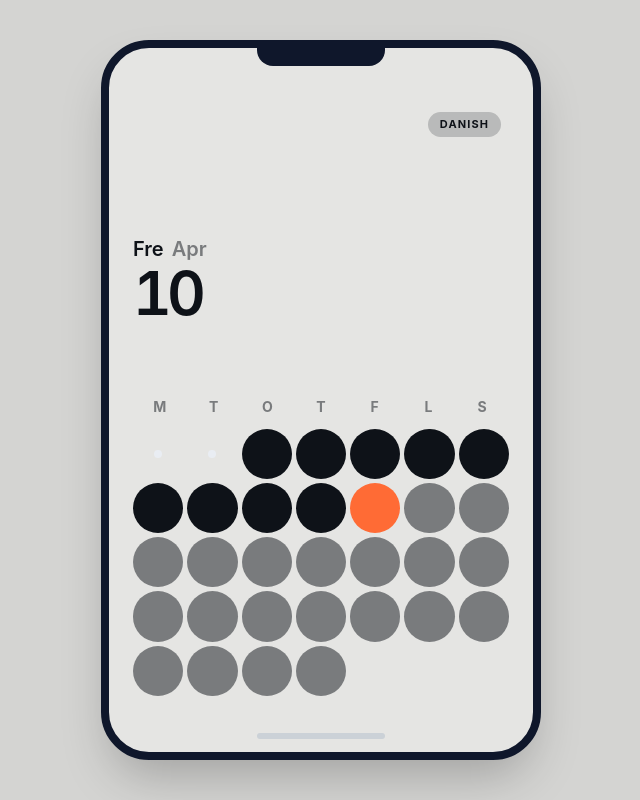
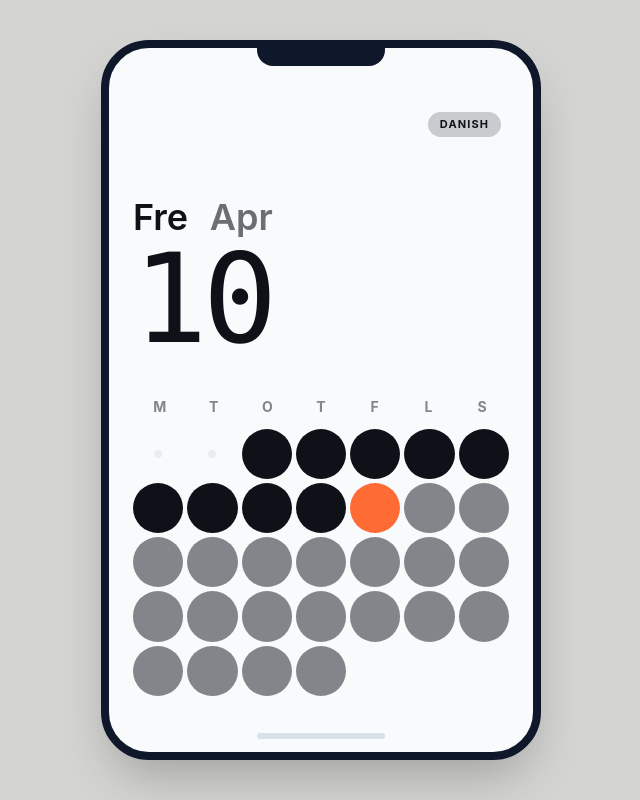
Before and after one commit to markandrevegas/calendar, a Nuxt app: page / in a window 1280 px wide. Shown: the whole page, without its empty margins (319-959 px from the left). Built offline with nearby package versions, Linux system fonts and the light colour scheme.

Commit message:
date font size

```diff
--- a/app/assets/css/main.css
+++ b/app/assets/css/main.css
@@ -19,6 +19,6 @@
 	letter-spacing: var(--tracking-minimum);
 }
 body {
-	@apply bg-slate-50;
+	@apply bg-white;
 	/*@apply bg-[#E5E5E3] antialiased;*/
 }
--- a/app/components/CalendarHeader.vue
+++ b/app/components/CalendarHeader.vue
@@ -33,18 +33,18 @@ const displayDayLabel = computed(() => String(props.selectedDay).padStart(2, "0"
 </script>
 
 <template>
-	<div class="flex flex-col w-24 flex-1 justify-center">
+	<div class="flex flex-col flex-1 justify-center">
 		<div class="flex w-fit flex-col">
-			<div class="flex w-full items-center justify-start gap-2 whitespace-nowrap">
-				<span class="text-abyssal text-xl font-semibold tabular-nums">
+			<div class="flex justify-between whitespace-nowrap text-4xl font-semibold ">
+				<span class="text-abyssal">
 					{{ currentWeekdayName }}
 				</span>
-				<span class="text-abyssal/50 text-xl font-semibold">
+				<span class="text-abyssal/60">
 					{{ currentMonthName }}
 				</span>
 			</div>
 
-			<h1 class="text-abyssal tracking-min flex w-full justify-between text-6xl leading-none font-semibold tabular-nums">
+			<h1 class="text-abyssal font-mono tracking-min text-[7.75rem] leading-none tabular-nums">
 				{{ displayDayLabel }}
 			</h1>
 
--- a/app/layouts/default.vue
+++ b/app/layouts/default.vue
@@ -1,6 +1,6 @@
 <template>
 	<div class="flex min-h-screen items-center justify-center bg-[#D4D4D2]">
-		<main class="relative z-0 flex h-[667px] w-full max-w-[440px] min-w-0 flex-col overflow-hidden bg-[#E5E5E3] shadow-2xl transition-all duration-300 sm:rounded-[3rem] sm:border-[8px] sm:border-slate-900" style="height: clamp(667px, 90vh, 932px)">
+		<main class="relative z-0 flex h-[667px] w-full max-w-[440px] min-w-0 flex-col overflow-hidden bg-slate-50 shadow-2xl transition-all duration-300 sm:rounded-[3rem] sm:border-[8px] sm:border-slate-900" style="height: clamp(667px, 90vh, 932px)">
 			<div class="relative -top-[10px] hidden h-8 w-full items-center justify-center sm:flex">
 				<div class="h-6 w-32 rounded-b-2xl bg-slate-900"></div>
 			</div>
```
